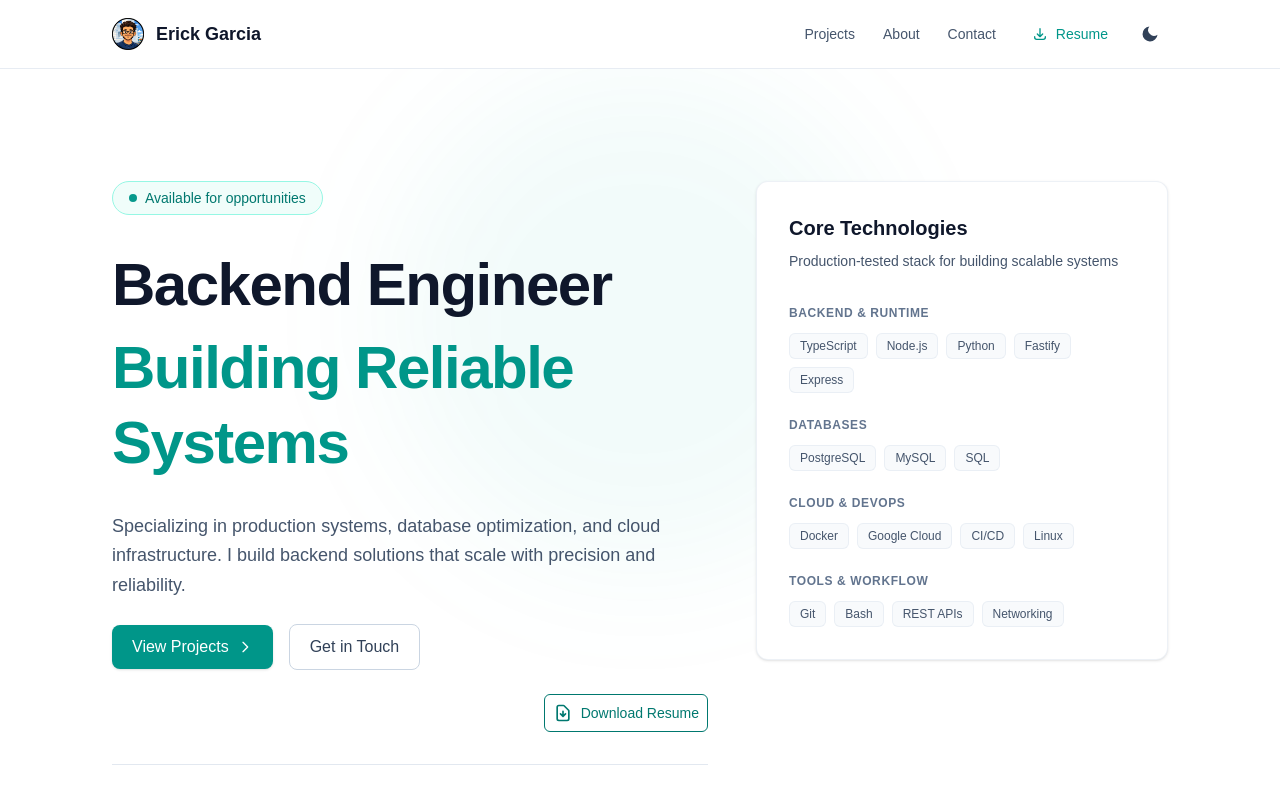
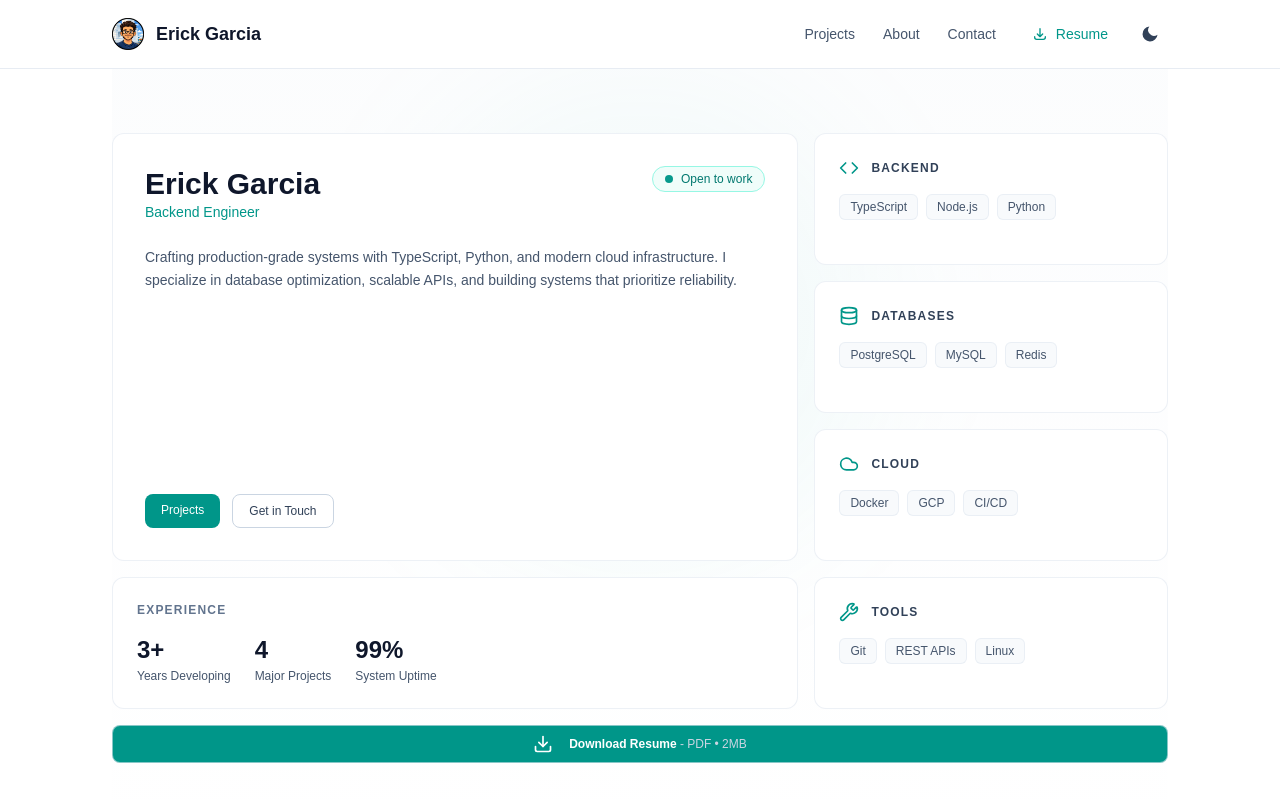
Before and after one commit to eggarcia98/portfolio, a Next.js app: page / in a window 1280 px wide. Shown: the top 800 px of the page. Built offline with nearby package versions, Linux system fonts and the light colour scheme; a web font is replaced by a local one.

Commit message:
style: update HeroSection component layout and add lucide-react icons for improved UI

```diff
--- a/package.json
+++ b/package.json
@@ -9,6 +9,7 @@
     "lint": "eslint"
   },
   "dependencies": {
+    "lucide-react": "^0.563.0",
     "next": "16.1.2",
     "next-themes": "^0.4.6",
     "react": "19.2.3",
--- a/src/app/globals.css
+++ b/src/app/globals.css
@@ -56,7 +56,7 @@
 
     .surface {
         @apply rounded-xl border border-slate-200/60
-    bg-white shadow-sm
+    bg-white shadow-none
     transition-all duration-200
     hover:border-slate-300/60
     dark:border-slate-700 dark:bg-slate-900
--- a/src/components/hero-section.tsx
+++ b/src/components/hero-section.tsx
@@ -1,215 +1,185 @@
 import Link from "next/link";
+import { Code, Database, Cloud, Wrench, Download } from "lucide-react";
 
 export default function HeroSection() {
     return (
-        <section className="relative pt-8 lg:pt-28">
+        <section className="relative pt-12 pb-16 lg:pt-16 lg:pb-24 bg-linear-to-b from-slate-50/50 to-transparent dark:from-slate-900/30 dark:to-transparent">
             {/* Background decoration */}
             <div className="absolute inset-0 -z-10 overflow-hidden">
                 <div className="absolute left-[50%] top-0 h-125 w-125 -translate-x-1/2 rounded-full bg-teal-500/5 blur-3xl"></div>
             </div>
 
             <div className="mx-auto max-w-6xl">
-                <div className="grid items-start gap-8 lg:grid-cols-12 lg:gap-12">
-                    {/* Left column - Main content */}
-                    <div className="lg:col-span-7">
-                        <div className="inline-flex items-center gap-2 rounded-full border border-teal-200 bg-teal-50 px-4 py-1.5 dark:border-teal-900/30 dark:bg-teal-900/20">
+                {/* Top Section - Profile + Top Tech Cards */}
+                <div className="grid gap-4 lg:grid-cols-[65%_auto] lg:grid-rows-4 mb-4 ">
+                    {/* Left Column - Profile Box */}
+                    <div className="surface p-8 flex flex-col row-span-3">
+                        <div className="flex items-start justify-between gap-4 mb-6">
+                            <div>
+                                <h1 className="text-3xl font-extrabold text-slate-900 dark:text-white">
+                                    Erick Garcia
+                                </h1>
+                                <p className="text-teal-600 dark:text-teal-400 font-medium text-sm">
+                                    Backend Engineer
+                                </p>
+                            </div>
+                            <div className="inline-flex items-center gap-2 rounded-full border border-teal-200 bg-teal-50 px-3 py-1 dark:border-teal-900/30 dark:bg-teal-900/20 whitespace-nowrap">
                                 <div className="h-2 w-2 animate-pulse rounded-full bg-teal-600 dark:bg-teal-400"></div>
-                            <span className="text-sm font-medium text-teal-700 dark:text-teal-300">
-                                Available for opportunities
+                                <span className="text-xs font-medium text-teal-700 dark:text-teal-300">
+                                    Open to work
                                 </span>
                             </div>
-
-                        <h1 className="mt-8 text-4xl font-extrabold tracking-tight text-slate-900 dark:text-white sm:text-5xl lg:text-6xl lg:leading-tight">
-                            Backend Engineer
-                            <span className="mt-2 block text-teal-600 dark:text-teal-400">
-                                Building Reliable Systems
-                            </span>
-                        </h1>
-
-                        <p className="mt-8 text-lg font-light leading-relaxed text-slate-600 dark:text-slate-300">
-                            Specializing in production systems, database
-                            optimization, and cloud infrastructure. I build
-                            backend solutions that scale with precision and
-                            reliability.
+                        </div>
+                        <p className="text-sm font-light text-slate-600 dark:text-slate-300 leading-relaxed mb-8 flex-1">
+                            Crafting production-grade systems with TypeScript,
+                            Python, and modern cloud infrastructure. I
+                            specialize in database optimization, scalable APIs,
+                            and building systems that prioritize reliability.
                         </p>
-
-                        {/* CTA Buttons */}
-                        <div className="mt-6 flex flex-wrap items-center gap-4">
+                        <div className="flex gap-3">
                             <Link
                                 href="/projects"
-                                className="btn btn-primary text-base"
+                                className="rounded-lg bg-teal-600 px-4 py-2 text-xs font-medium text-white transition-all hover:bg-teal-700"
                             >
-                                <span>View Projects</span>
-                                <svg
-                                    className="ml-2 h-4 w-4"
-                                    fill="none"
-                                    stroke="currentColor"
-                                    viewBox="0 0 24 24"
-                                >
-                                    <path
-                                        strokeLinecap="round"
-                                        strokeLinejoin="round"
-                                        strokeWidth={2}
-                                        d="M9 5l7 7-7 7"
-                                    />
-                                </svg>
+                                Projects
                             </Link>
-
                             <Link
                                 href="/contact"
-                                className="btn btn-secondary text-base"
+                                className="rounded-lg border border-slate-300 px-4 py-2 text-xs font-medium text-slate-700 transition-all hover:bg-slate-50 dark:border-slate-600 dark:text-slate-100 dark:hover:bg-slate-800"
                             >
                                 Get in Touch
                             </Link>
                         </div>
-                        <div className="flex justify-end mt-6">
-                            <a
-                                href="/Erick_Garcia_Resume.pdf"
-                                download
-                                className="group inline-flex items-center text-sm font-medium text-teal-700 transition-colors hover:text-teal-900 dark:text-slate-400 dark:hover:text-white
-                                border rounded-md p-2"
-                            >
-                                <svg
-                                    className="mr-2 h-5 w-5"
-                                    fill="none"
-                                    stroke="currentColor"
-                                    viewBox="0 0 24 24"
-                                >
-                                    <path
-                                        strokeLinecap="round"
-                                        strokeLinejoin="round"
-                                        strokeWidth={2}
-                                        d="M12 10v6m0 0l-3-3m3 3l3-3m2 8H7a2 2 0 01-2-2V5a2 2 0 012-2h5.586a1 1 0 01.707.293l5.414 5.414a1 1 0 01.293.707V19a2 2 0 01-2 2z"
-                                    />
-                                </svg>
-                                Download Resume
-                            </a>
                     </div>
 
-                        {/* Quick stats */}
-                        <div className="mt-8 lg:grid grid-cols-3 lg:gap-8 border-t border-slate-200 pt-8 dark:border-slate-800 flex justify-between">
-                            <div>
-                                <div className="text-3xl font-bold text-slate-900 dark:text-white">
-                                    2+
-                                </div>
-                                <div className="mt-2 text-sm font-medium text-slate-600 dark:text-slate-400">
-                                    Years Experience
-                                </div>
-                            </div>
-                            <div>
-                                <div className="text-3xl font-bold text-slate-900 dark:text-white">
-                                    4
-                                </div>
-                                <div className="mt-2 text-sm font-medium text-slate-600 dark:text-slate-400">
-                                    Major Projects
-                                </div>
-                            </div>
-                            <div>
-                                <div className="text-3xl font-bold text-slate-900 dark:text-white">
-                                    99%
-                                </div>
-                                <div className="mt-2 text-sm font-medium text-slate-600 dark:text-slate-400">
-                                    Uptime Focus
-                                </div>
-                            </div>
-                        </div>
+                    {/* Right Column - Tech Cards Stacked */}
+                    <div className="flex flex-col gap-4 row-span-4 h-full ">
+                        {/* Backend */}
+                        <div className="surface p-6 w-full h-full">
+                            <div className="flex items-center gap-3 mb-4">
+                                <Code className="h-5 w-5 text-teal-600 dark:text-teal-400" />
+                                <h3 className="text-xs font-semibold uppercase tracking-widest text-slate-700 dark:text-slate-200">
+                                    Backend
+                                </h3>
                             </div>
 
-                    {/* Right column - Tech Stack */}
-                    <div className="lg:col-span-5">
-                        <div className="surface p-8 lg:sticky lg:top-24">
-                            <div className="mb-8">
-                                <h2 className="text-xl font-bold text-slate-900 dark:text-white">
-                                    Core Technologies
-                                </h2>
-                                <p className="mt-2 text-sm leading-relaxed text-slate-600 dark:text-slate-400">
-                                    Production-tested stack for building
-                                    scalable systems
-                                </p>
-                            </div>
-
-                            <div className="space-y-6">
-                                {/* Backend */}
-                                <div>
-                                    <h3 className="mb-3 text-xs font-semibold uppercase tracking-wider text-slate-500 dark:text-slate-400">
-                                        Backend & Runtime
-                                    </h3>
                             <div className="flex flex-wrap gap-2">
-                                        {[
-                                            "TypeScript",
-                                            "Node.js",
-                                            "Python",
-                                            "Fastify",
-                                            "Express",
-                                        ].map((tech) => (
-                                            <span key={tech} className="chip">
-                                                {tech}
-                                            </span>
-                                        ))}
-                                    </div>
-                                </div>
-
-                                {/* Databases */}
-                                <div>
-                                    <h3 className="mb-3 text-xs font-semibold uppercase tracking-wider text-slate-500 dark:text-slate-400">
-                                        Databases
-                                    </h3>
-                                    <div className="flex flex-wrap gap-2">
-                                        {["PostgreSQL", "MySQL", "SQL"].map(
-                                            (tech) => (
+                                {["TypeScript", "Node.js", "Python"].map(
+                                    (t) => (
                                         <span
-                                                    key={tech}
-                                                    className="chip"
+                                            key={t}
+                                            className="chip text-xs h-fit"
                                         >
-                                                    {tech}
+                                            {t}
                                         </span>
                                     ),
                                 )}
                             </div>
                         </div>
 
-                                {/* Cloud & DevOps */}
-                                <div>
-                                    <h3 className="mb-3 text-xs font-semibold uppercase tracking-wider text-slate-500 dark:text-slate-400">
-                                        Cloud & DevOps
+                        {/* Databases */}
+                        <div className="surface p-6 w-full h-full">
+                            <div className="flex items-center gap-3 mb-4">
+                                <Database className="h-5 w-5 text-teal-600 dark:text-teal-400" />
+                                <h3 className="text-xs font-semibold uppercase tracking-widest text-slate-700 dark:text-slate-200">
+                                    Databases
                                 </h3>
+                            </div>
                             <div className="flex flex-wrap gap-2">
-                                        {[
-                                            "Docker",
-                                            "Google Cloud",
-                                            "CI/CD",
-                                            "Linux",
-                                        ].map((tech) => (
-                                            <span key={tech} className="chip">
-                                                {tech}
+                                {["PostgreSQL", "MySQL", "Redis"].map((t) => (
+                                    <span key={t} className="chip text-xs">
+                                        {t}
+                                    </span>
+                                ))}
+                            </div>
+                        </div>
+
+                        {/* Cloud */}
+                        <div className="surface p-6 w-full h-full">
+                            <div className="flex items-center gap-3 mb-4">
+                                <Cloud className="h-5 w-5 text-teal-600 dark:text-teal-400" />
+                                <h3 className="text-xs font-semibold uppercase tracking-widest text-slate-700 dark:text-slate-200">
+                                    Cloud
+                                </h3>
+                            </div>
+                            <div className="flex flex-wrap gap-2">
+                                {["Docker", "GCP", "CI/CD"].map((t) => (
+                                    <span key={t} className="chip text-xs">
+                                        {t}
                                     </span>
                                 ))}
                             </div>
                         </div>
 
                         {/* Tools */}
-                                <div>
-                                    <h3 className="mb-3 text-xs font-semibold uppercase tracking-wider text-slate-500 dark:text-slate-400">
-                                        Tools & Workflow
+                        <div className="surface p-6 w-full h-full">
+                            <div className="flex items-center gap-3 mb-4">
+                                <Wrench className="h-5 w-5 text-teal-600 dark:text-teal-400" />
+                                <h3 className="text-xs font-semibold uppercase tracking-widest text-slate-700 dark:text-slate-200">
+                                    Tools
                                 </h3>
+                            </div>
                             <div className="flex flex-wrap gap-2">
-                                        {[
-                                            "Git",
-                                            "Bash",
-                                            "REST APIs",
-                                            "Networking",
-                                        ].map((tech) => (
-                                            <span key={tech} className="chip">
-                                                {tech}
+                                {["Git", "REST APIs", "Linux"].map((t) => (
+                                    <span key={t} className="chip text-xs">
+                                        {t}
                                     </span>
                                 ))}
                             </div>
                         </div>
                     </div>
+
+                    {/* Experience Stats */}
+                    <div className="surface p-6 ">
+                        <h3 className="text-xs font-semibold uppercase tracking-widest text-slate-500 dark:text-slate-400 mb-4">
+                            Experience
+                        </h3>
+                        <div className="flex gap-6 text-2xl">
+                            <div>
+                                <div className=" font-extrabold text-slate-900 dark:text-white">
+                                    3+
+                                </div>
+                                <p className="text-xs text-slate-600 dark:text-slate-400 mt-0.5">
+                                    Years Developing
+                                </p>
+                            </div>
+                            <div>
+                                <div className=" font-extrabold text-slate-900 dark:text-white">
+                                    4
+                                </div>
+                                <p className="text-xs text-slate-600 dark:text-slate-400 mt-0.5">
+                                    Major Projects
+                                </p>
+                            </div>
+                            <div>
+                                <div className=" font-extrabold text-slate-900 dark:text-white">
+                                    99%
+                                </div>
+                                <p className="text-xs text-slate-600 dark:text-slate-400 mt-0.5">
+                                    System Uptime
+                                </p>
                             </div>
                         </div>
                     </div>
                 </div>
+
+                {/* Download Resume Card */}
+                <a
+                    href="/Erick_Garcia_Resume.pdf"
+                    download
+                    className="surface p-2 group flex items-center justify-center gap-4 rounded-lg bg-teal-600 text-white font-medium text-xs transition-all hover:bg-teal-700 dark:bg-teal-600 dark:hover:bg-teal-700 mb-4"
+                >
+                    <Download className="h-5 w-5 shrink-0" />
+                    <div className="flex">
+                        <p className="text-xs font-semibold ">
+                            Download Resume
+                        </p>
+                        <div className="text-xs text-slate-300">
+                            &nbsp;-&nbsp;PDF • 2MB
+                        </div>
+                    </div>
+                </a>
+            </div>
         </section>
     );
 }
```
Also changed, not shown: 1 other file (tests, documents, lock files or other folders). Lines whose indentation alone changed are shown as unchanged.
